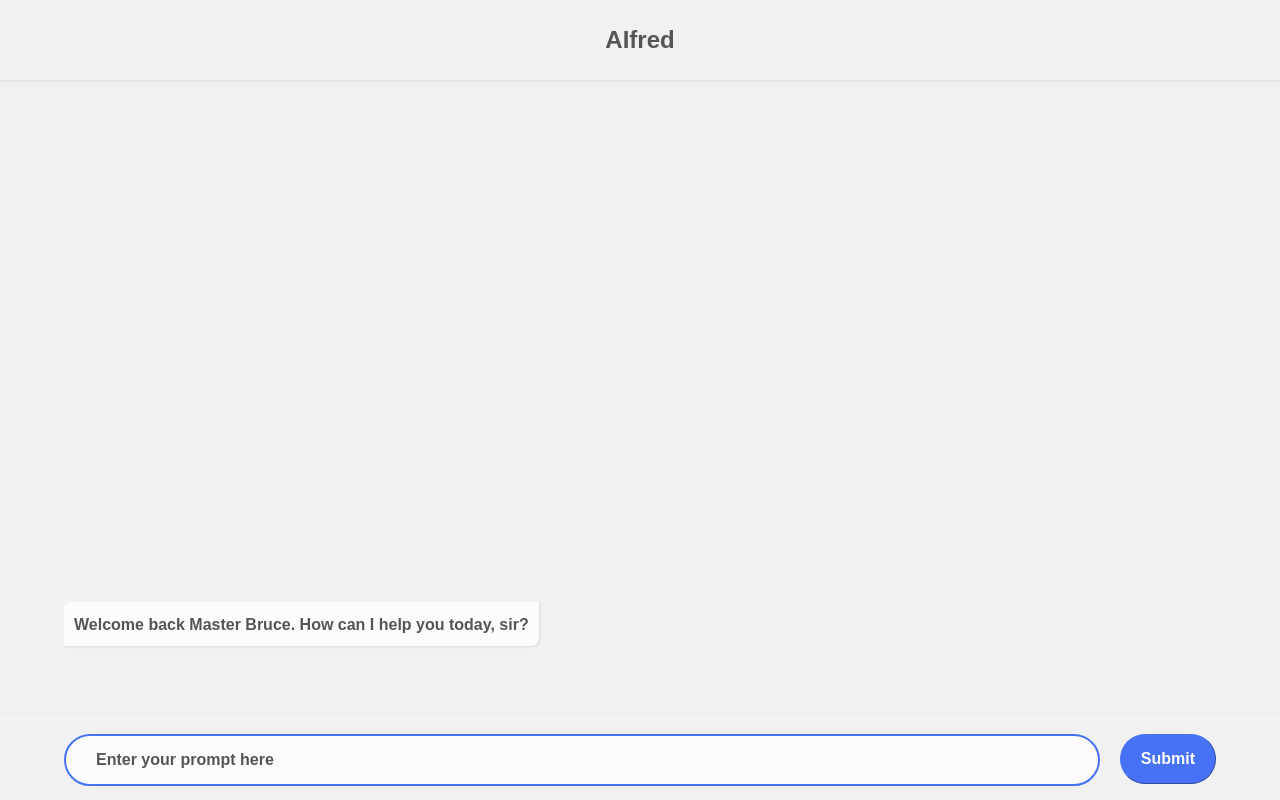
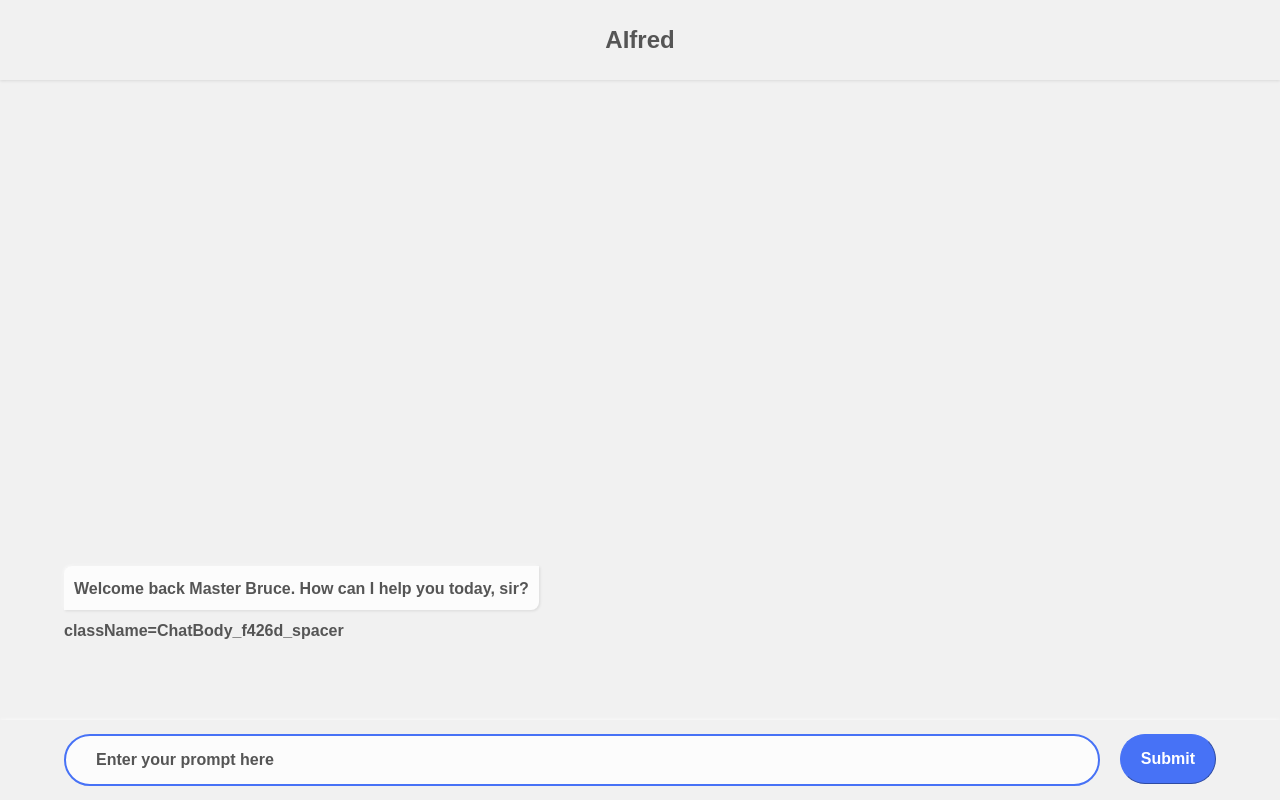
Before and after one commit to ChatBSV/app, a Next.js app: page / in a window 1280 px wide. Built offline with nearby package versions, Linux system fonts and the light colour scheme.

Commit message:
css spacer scroll

```diff
--- a/components/ChatBody.js
+++ b/components/ChatBody.js
@@ -42,6 +42,7 @@ function ChatBody({ chat, isLoading, isError }) {
           className={styles.errorMessage}
         />
       )}
+    <div>className={styles.spacer}</div>
     </div></div>
   );
 }
--- a/components/ChatBody.module.css
+++ b/components/ChatBody.module.css
@@ -7,13 +7,11 @@
     overflow: auto;
     max-height: 100%;
 }
-.chatContainer
-
-{
+.chatContainer {
+    min-height: 100px;
     flex-direction: column;
-    flex-grow: 1;
-    justify-content: flex-end;
-    display: flex;
-
-
 }
+.spacer {
+    height: 50px;
+    flex: none;
+}
--- a/components/ChatMessage.module.css
+++ b/components/ChatMessage.module.css
@@ -1,5 +1,6 @@
 .chatMessage {
     max-width: 70%;
+    display: inline-block;
     font-weight: 600;
     font-size: 16pt;
     background-color: #fcfcfc;
```
Also changed, not shown: 1 other file (tests, documents, lock files or other folders).
